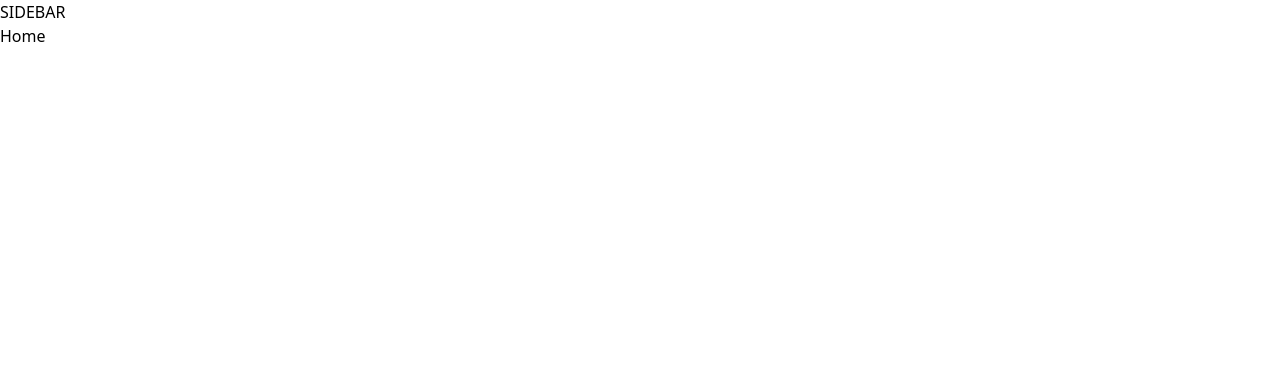
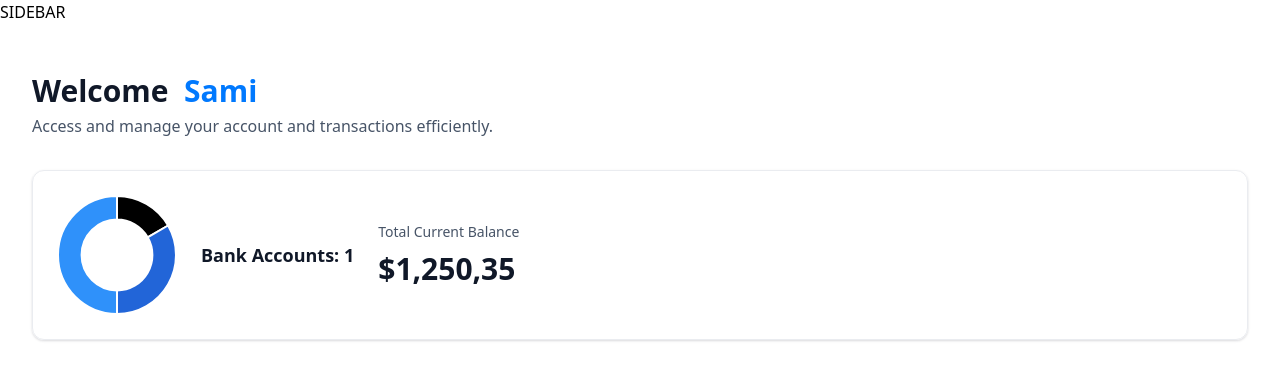
Before and after one commit to sami2928/TrustFi, a Next.js app: page / in a window 1280 px wide. Shown: the top 380 px of the page. Built offline with nearby package versions, Linux system fonts and the light colour scheme.

Commit message:
Added Balance and Chart Layouts

```diff
--- a/app/(root)/page.tsx
+++ b/app/(root)/page.tsx
@@ -1,9 +1,29 @@
-import React from 'react'
+import HeaderBox from "@/components/HeaderBox";
+import TotalBalanceBox from "@/components/TotalBalanceBox";
+import React from "react";
 
 const Home = () => {
+  const loggedIn = { firstName: "Sami" };
   return (
-    <div>Home</div>
-  )
-}
+    <section className="home">
+      <div className="home-content">
+        <header className="home-header">
+          <HeaderBox
+            type="greeting"
+            title="Welcome"
+            user={loggedIn?.firstName || "Guest"}
+            subText="Access and manage your account and transactions efficiently."
+          />
+        </header>
 
-export default Home
+        <TotalBalanceBox
+          accounts={[]}
+          totalBanks={1}
+          totalCurrentBalance={1250.35}
+        ></TotalBalanceBox>
+      </div>
+    </section>
+  );
+};
+
+export default Home;
--- /dev/null
+++ b/components/AnimatedCounter.tsx
@@ -0,0 +1,12 @@
+"use client";
+import CountUp from "react-countup";
+
+const AnimatedCounter = ({ amount } = { amount: number }) => {
+  return (
+    <div className="w-full">
+      <CountUp duration={4} decimals={2} decimal="," prefix="$" end={amount} />
+    </div>
+  );
+};
+
+export default AnimatedCounter;
--- /dev/null
+++ b/components/DoughnutChart.tsx
@@ -0,0 +1,33 @@
+"use client";
+import { Chart as ChartJS, ArcElement, Tooltip, Legend } from "chart.js";
+import { Doughnut } from "react-chartjs-2";
+ChartJS.register(ArcElement, Tooltip, Legend);
+
+const DoughnutChart = ({ accounts }: DoughnutChartProps) => {
+  const data = {
+    datasets: [
+      {
+        label: "Banks",
+        data: [1250, 2500, 3750],
+        backgroundColor: ["#747b6", "#2265d8", "#2f91fa"],
+      },
+    ],
+    labels: ["Bank 1", "Bank 2", "Bank 3"],
+  };
+
+  return (
+    <Doughnut
+      data={data}
+      options={{
+        cutout: "60%",
+        plugins: {
+          legend: {
+            display: false,
+          },
+        },
+      }}
+    />
+  );
+};
+
+export default DoughnutChart;
--- /dev/null
+++ b/components/HeaderBox.tsx
@@ -0,0 +1,20 @@
+const HeaderBox = ({
+  type,
+  title = "title",
+  user,
+  subText,
+}: HeaderBoxProps) => {
+  return (
+    <div className="header-box">
+      <h1 className="header-box-title">
+        {title}
+        {type === "greeting" && (
+          <span className="text-bankGradient"> &nbsp;{user} </span>
+        )}
+      </h1>
+      <p className="header-box-subtext"> {subText} </p>
+    </div>
+  );
+};
+
+export default HeaderBox;
--- /dev/null
+++ b/components/TotalBalanceBox.tsx
@@ -0,0 +1,31 @@
+import React from "react";
+import AnimatedCounter from "@/components/AnimatedCounter";
+import DoughnutChart from "./DoughnutChart";
+
+const TotalBalanceBox = ({
+  accounts = [],
+  totalBanks,
+  totalCurrentBalance,
+}: TotalBalanceBoxProps) => {
+  return (
+    <section className="total-balance">
+      <div className="total-balance-chart">
+        <DoughnutChart accounts={accounts} />
+      </div>
+
+      <div className="flex flex-col gap-6">
+        <h2 className="header-2">Bank Accounts: {totalBanks}</h2>
+      </div>
+
+      <div className="flex flex-col gap-2">
+        <p className="total-balance-label">Total Current Balance</p>
+
+        <div className="total-balance-amount flex-center gap-2">
+          <AnimatedCounter amount={totalCurrentBalance} />
+        </div>
+      </div>
+    </section>
+  );
+};
+
+export default TotalBalanceBox;
--- a/package.json
+++ b/package.json
@@ -11,11 +11,15 @@
   "dependencies": {
     "@radix-ui/react-icons": "^1.3.0",
     "@radix-ui/react-slot": "^1.1.0",
+    "chart.js": "^4.4.6",
     "class-variance-authority": "^0.7.0",
     "clsx": "^2.1.1",
     "lucide-react": "^0.441.0",
     "next": "14.2.11",
+    "query-string": "^9.1.1",
     "react": "^18",
+    "react-chartjs-2": "^5.2.0",
+    "react-countup": "^6.5.3",
     "react-dom": "^18",
     "tailwind-merge": "^2.5.2",
     "tailwindcss-animate": "^1.0.7"
```
Also changed, not shown: 1 other file (tests, documents, lock files or other folders).
